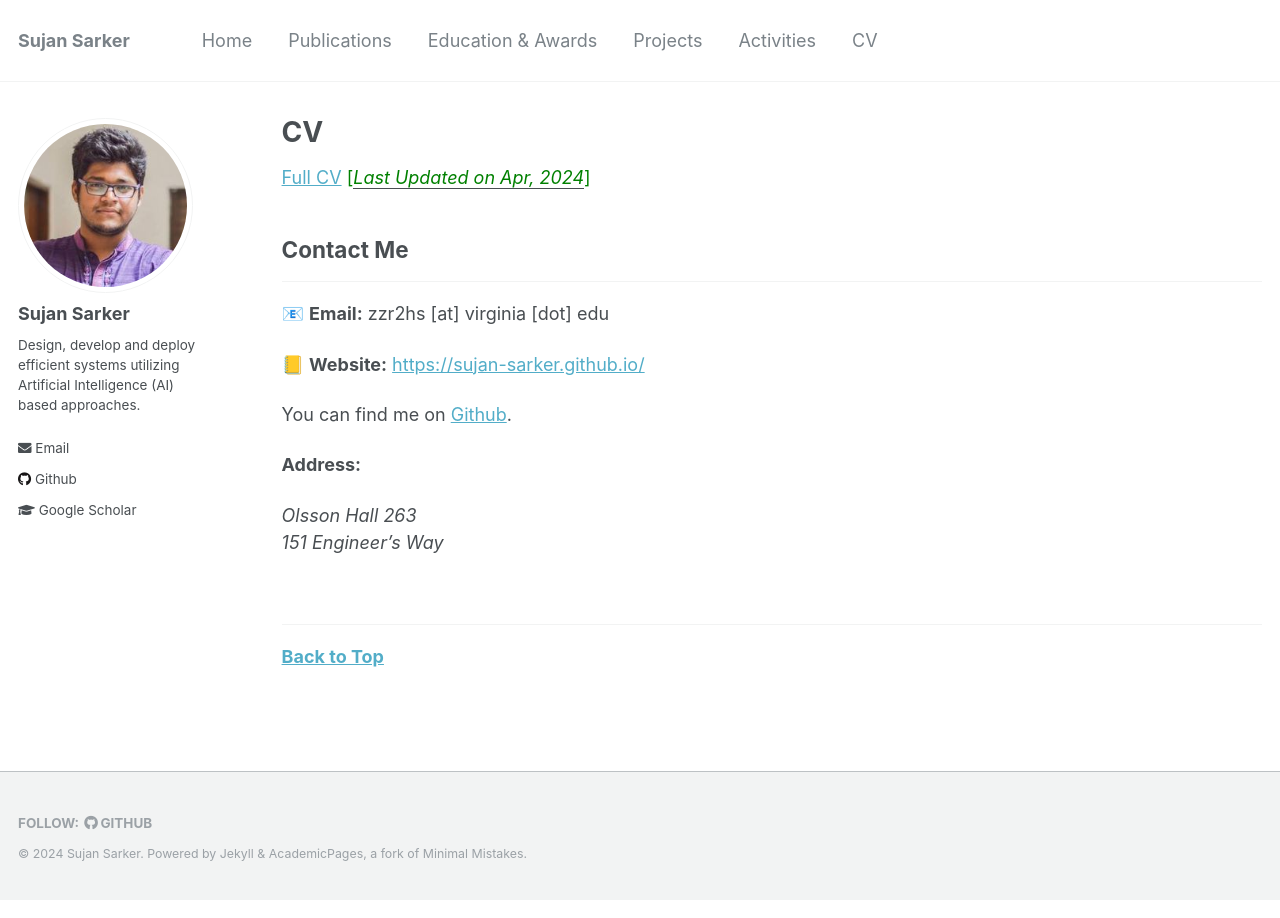
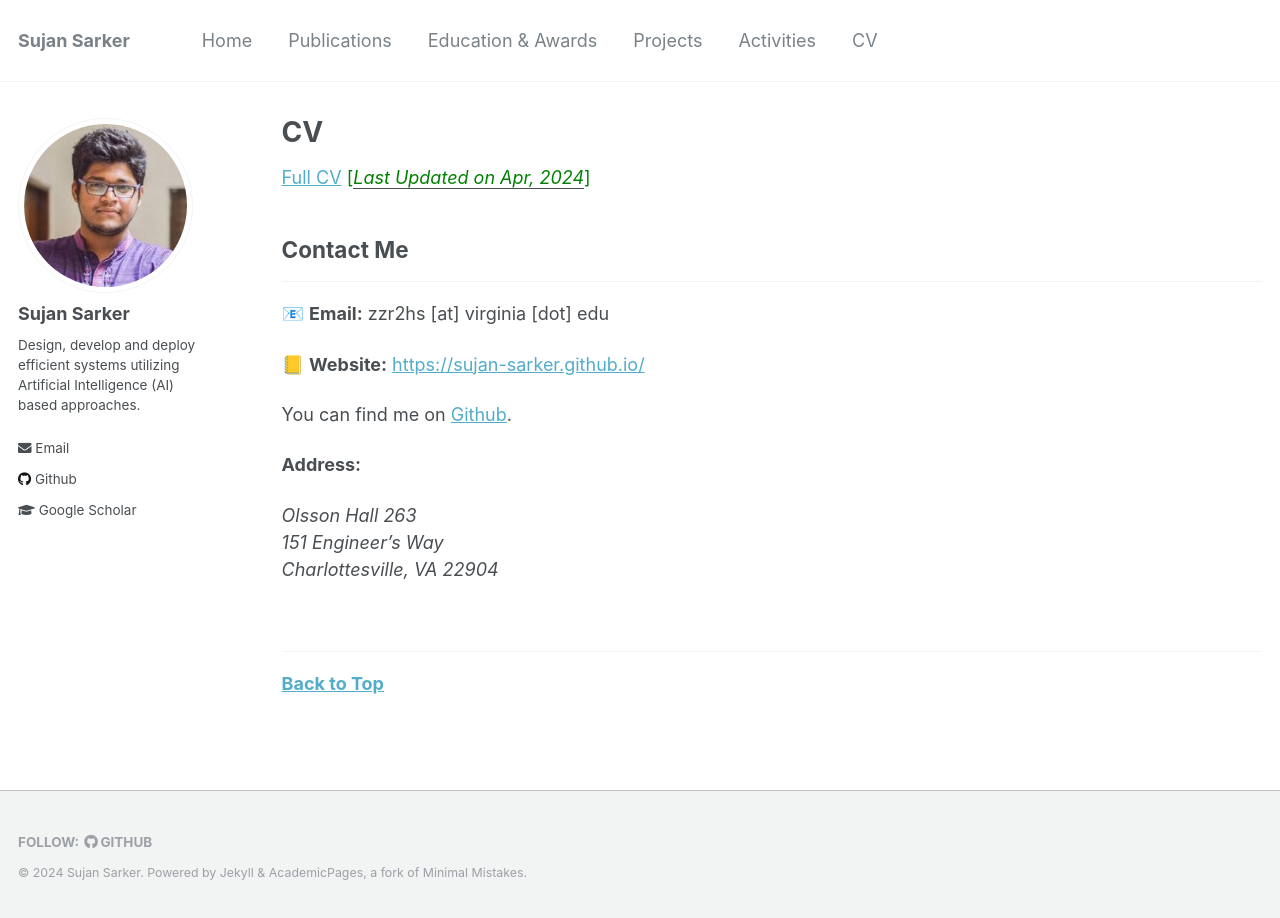
Before and after one commit to sujan-sarker/sujan-sarker.github.io, a Jekyll site: the page built from _pages/cv.md, in a window 1280 px wide. Built offline with Jekyll 4.4.1, drawn with Linux system fonts in a browser that asks for light colours.

Commit message:
Update cv.md

```diff
--- a/_pages/cv.md
+++ b/_pages/cv.md
@@ -60,6 +60,7 @@ You can find me on [Github](https://github.com/sujan-sarker).
 <address>
 Olsson Hall 263 <br />
 151 Engineer’s Way <br />
+Charlottesville, VA 22904 <br />
 </address>
 <br />
 <!--<iframe src="https://www.google.com/maps/embed?pb=!1m18!1m12!1m3!1d3652.524703274322!2d90.39505751370858!3d23.728661484600106!2m3!1f0!2f0!3f0!3m2!1i1024!2i768!4f13.1!3m3!1m2!1s0x3755b8e8c03d3fb5%3A0x103f3f66abb57714!2sRobotics%20And%20Mechatronics%20Engineering%2C%20University%20of%20Dhaka!5e0!3m2!1sen!2sbd!4v1637428725795!5m2!1sen!2sbd" width="600" height="450" style="border:0;" allowfullscreen="" loading="lazy"></iframe>-->
```
